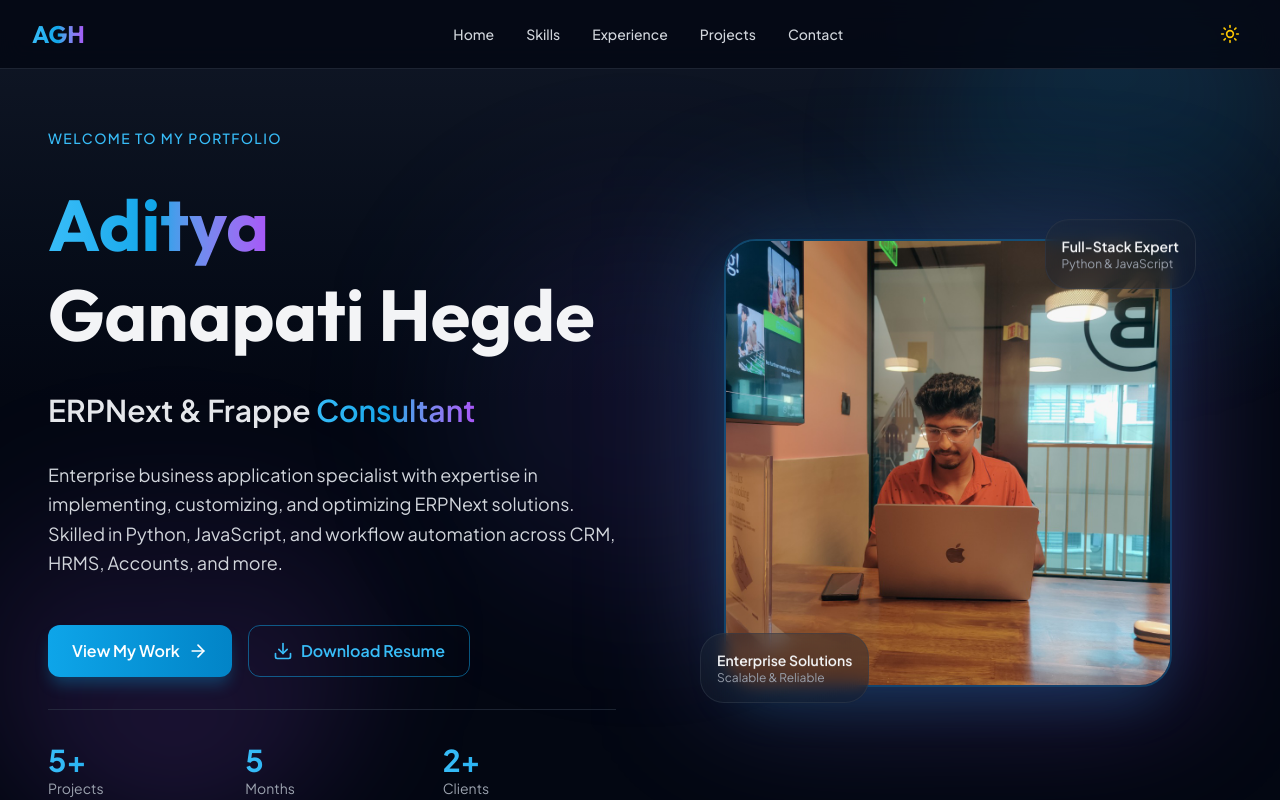
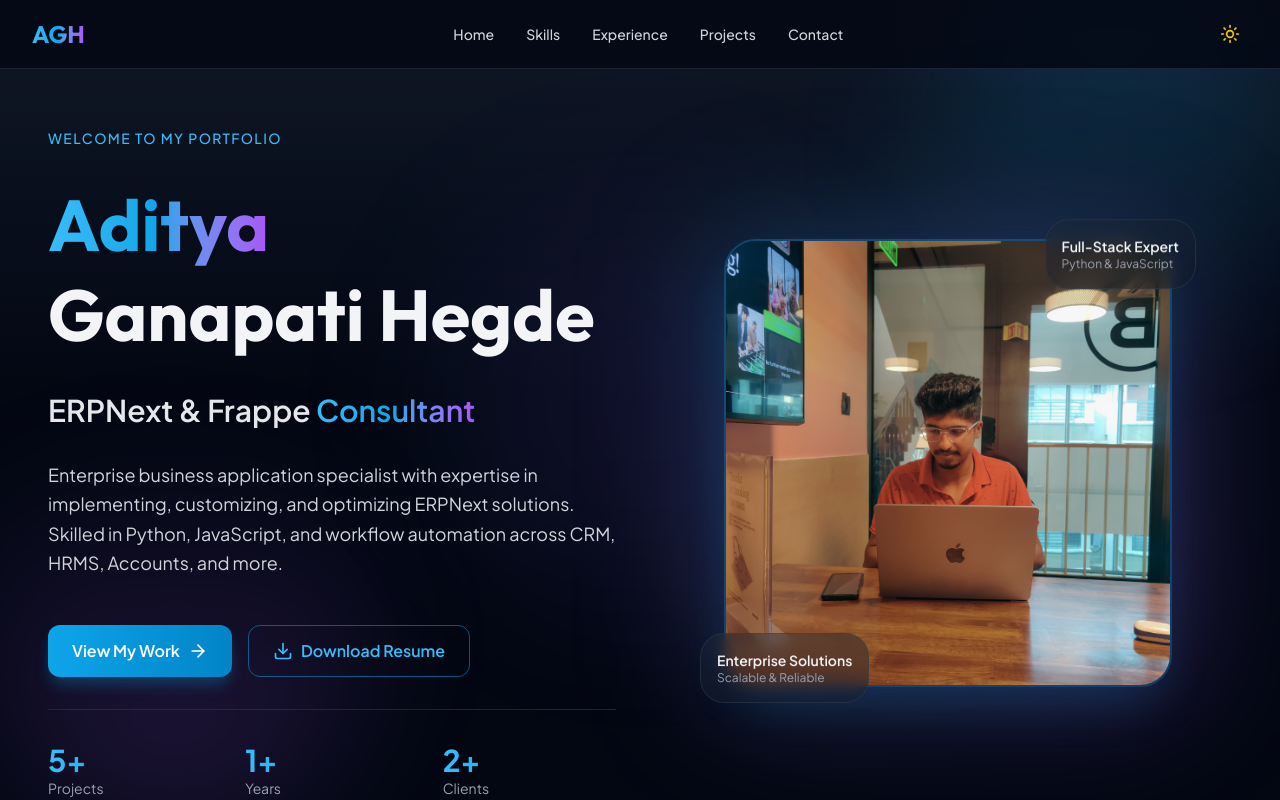
Before and after one commit to Adihegde01/my-portfolio, a Next.js app: page /my-portfolio/ in a window 1280 px wide. Shown: the top 800 px of the page. Built offline with nearby package versions, Linux system fonts and the light colour scheme.

Commit message:
Update Hero stats counter: 1+ Years instead of 5 Months

```diff
--- a/components/sections/Hero.tsx
+++ b/components/sections/Hero.tsx
@@ -90,8 +90,8 @@
                 <p className="text-sm text-dark-400">Projects</p>
               </div>
               <div>
-                <p className="text-3xl font-bold gradient-text">5</p>
-                <p className="text-sm text-dark-400">Months</p>
+                <p className="text-3xl font-bold gradient-text">1+</p>
+                <p className="text-sm text-dark-400">Years</p>
               </div>
               <div>
                 <p className="text-3xl font-bold gradient-text">2+</p>
```
